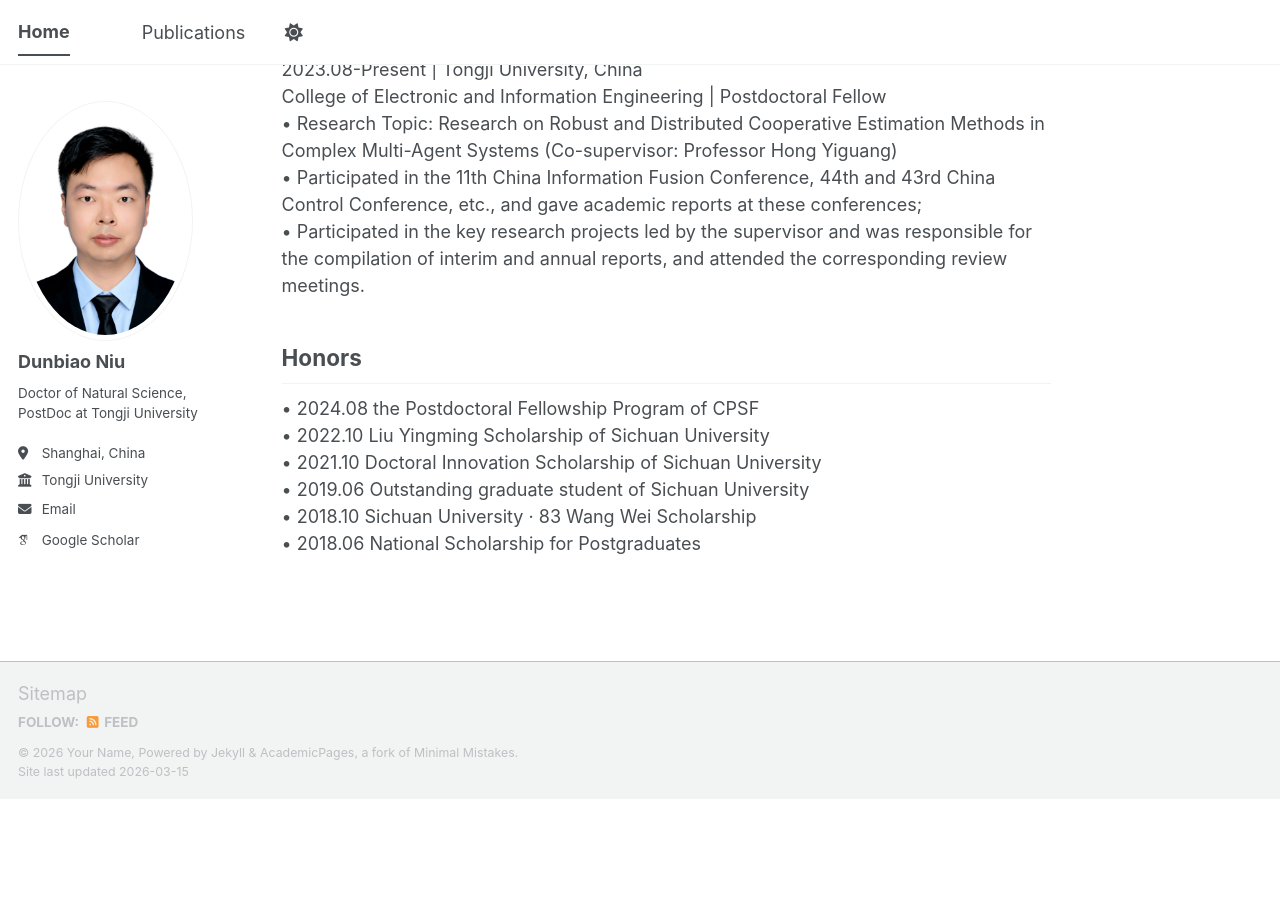
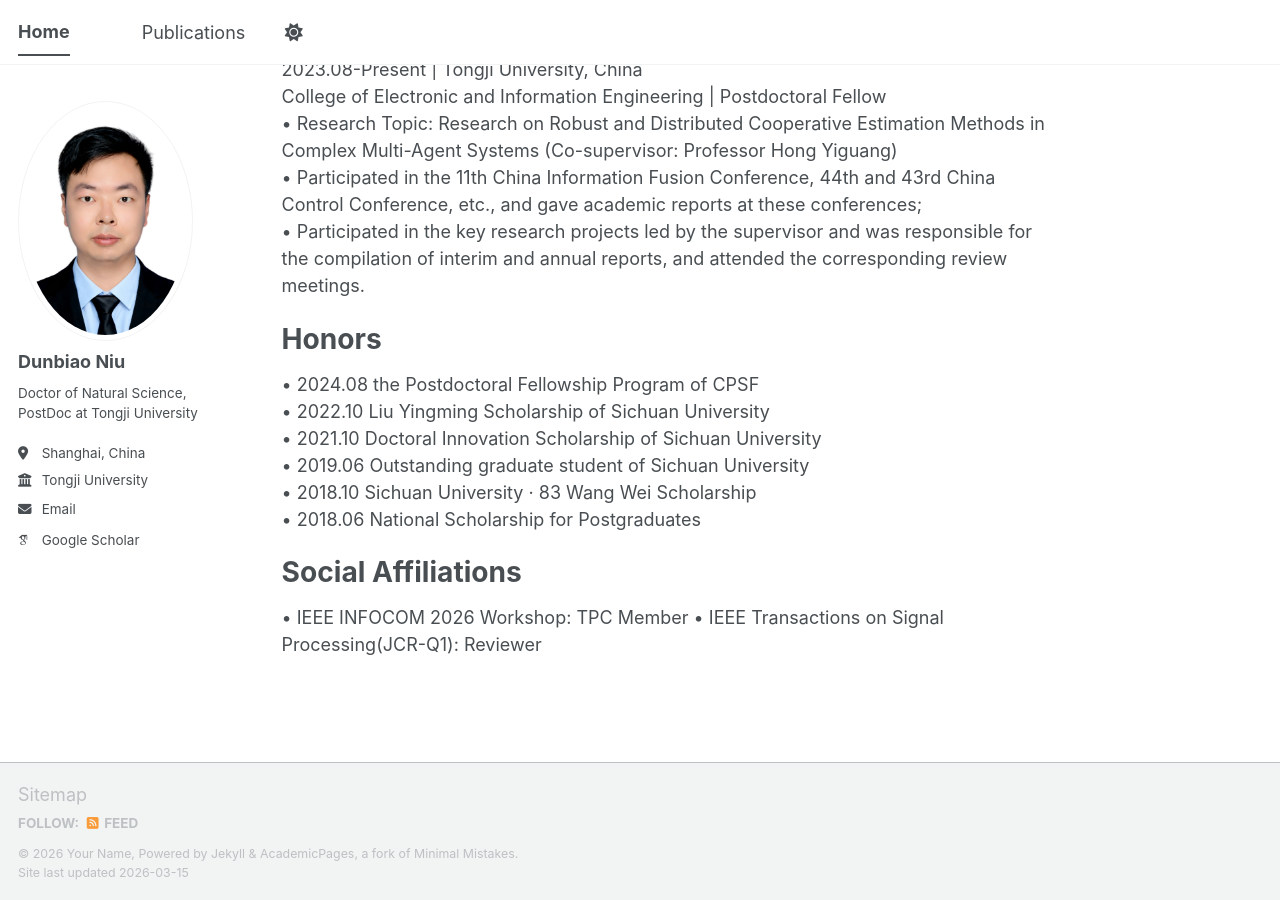
Before and after one commit to dunbiaoniu1993/dunbiaoniu1993.github.io, a Jekyll site: the page built from _pages/about.md, in a window 1280 px wide and 900 px high, scrolled down 1086 px. Built offline with Jekyll 4.4.1, drawn with Linux system fonts in a browser that asks for light colours; some web fonts are replaced; a script bundle is joined from its source files by our own code; library files that are not in the unit come from our copies; before the commit the page ends 1885 px from its top, so only the background shows below that.

Commit message:
Update about.md

```diff
--- a/_pages/about.md
+++ b/_pages/about.md
@@ -44,10 +44,15 @@ College of Electronic and Information Engineering | Postdoctoral Fellow
 • Participated in the key research projects led by the supervisor and was responsible for the compilation of interim and annual reports, and attended the corresponding review meetings.
 
 Honors
-------
+======
 • 2024.08 the Postdoctoral Fellowship Program of CPSF
 • 2022.10 Liu Yingming Scholarship of Sichuan University
 • 2021.10 Doctoral Innovation Scholarship of Sichuan University
 • 2019.06 Outstanding graduate student of Sichuan University
 • 2018.10 Sichuan University · 83 Wang Wei Scholarship
 • 2018.06 National Scholarship for Postgraduates
+
+Social Affiliations
+======
+• IEEE INFOCOM 2026 Workshop: TPC Member
+• IEEE Transactions on Signal Processing(JCR-Q1): Reviewer
```
